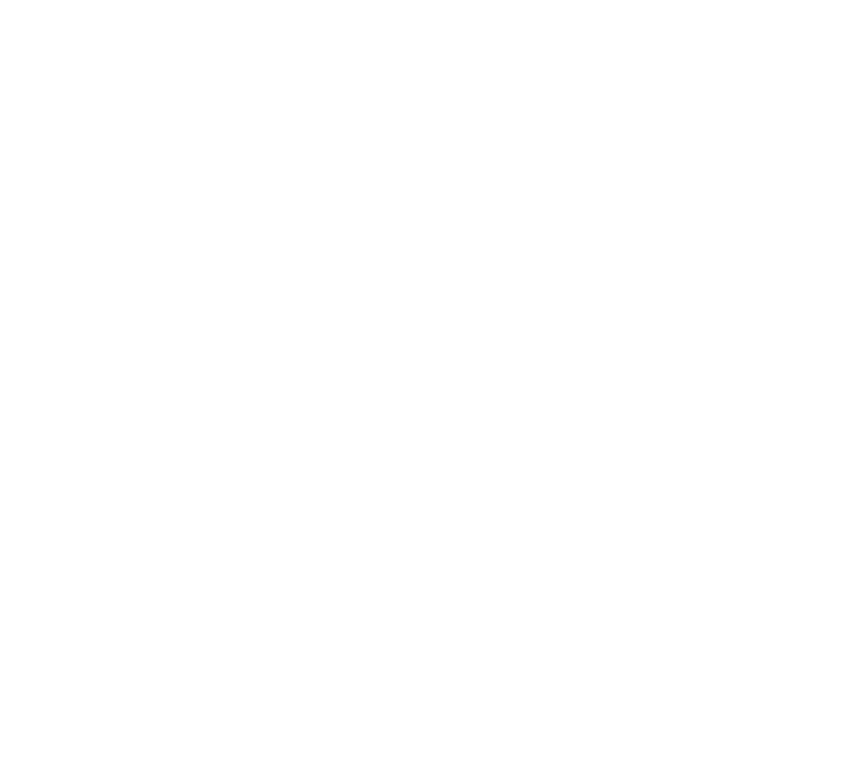
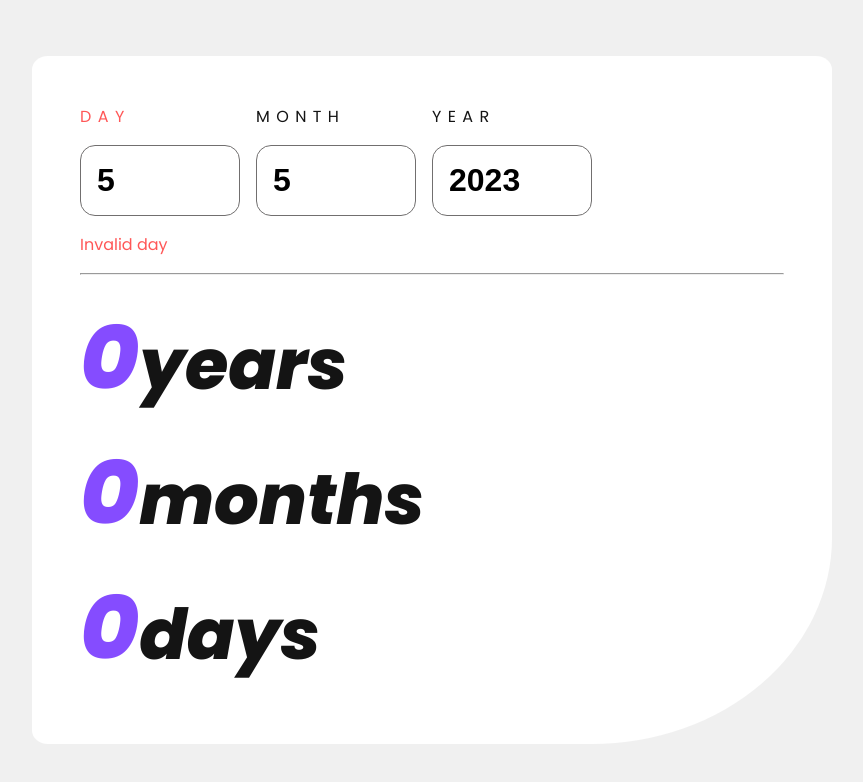
Before and after one commit to dantnad/FM-age-calculator, a React (Create React App) app: page / in a window 1280 px wide. Shown: the top 782 px of the page, without its empty margins (208-1071 px from the left). Built offline with nearby package versions, Linux system fonts and the light colour scheme.

Commit message:
Core styles

```diff
--- a/package.json
+++ b/package.json
@@ -9,6 +9,7 @@
     "react": "^18.2.0",
     "react-dom": "^18.2.0",
     "react-scripts": "5.0.1",
+    "styled-components": "^5.3.10",
     "web-vitals": "^2.1.4"
   },
   "scripts": {
--- a/public/index.html
+++ b/public/index.html
@@ -24,7 +24,13 @@
       work correctly both with client-side routing and a non-root public URL.
       Learn how to configure a non-root public URL by running `npm run build`.
     -->
-    <title>React App</title>
+    <link rel="preconnect" href="https://fonts.googleapis.com" />
+    <link rel="preconnect" href="https://fonts.gstatic.com" crossorigin />
+    <link
+      href="https://fonts.googleapis.com/css2?family=Poppins:ital,wght@0,400;0,700;1,800&display=swap"
+      rel="stylesheet"
+    />
+    <title>Age calculator</title>
   </head>
   <body>
     <noscript>You need to enable JavaScript to run this app.</noscript>
--- a/src/App.js
+++ b/src/App.js
@@ -1,10 +1,55 @@
+import Card from "./components/card/card";
+import Input from "./components/input/input";
+import Result from "./components/result/result";
+import { useState } from "react";
+
 function App() {
+  const today = new Date();
+  const [day, setDay] = useState(today.getDate());
+  const [month, setMonth] = useState(today.getMonth() + 1);
+  const [year, setYear] = useState(today.getFullYear());
+  const birthDate = new Date(year, month - 1, day);
+
   return (
     <div className='App'>
-      <div>
-        <div></div>
-        <div></div>
-      </div>
+      <Card>
+        <div className='input-group'>
+          <Input
+            label='Day'
+            value={day}
+            onChange={(event) => {
+              setDay(event.target.value);
+            }}
+            min={1}
+            max={31}
+            warning='Invalid day'
+          />
+          <Input
+            label='month'
+            value={month}
+            onChange={(event) => {
+              setMonth(event.target.value);
+            }}
+            min={1}
+            max={12}
+            // warning='Invalid month'
+          />
+          <Input
+            label='year'
+            value={year}
+            onChange={(event) => {
+              setYear(event.target.value);
+            }}
+            warning=''
+          />
+        </div>
+        <hr />
+        <div>
+          <Result unit='years' amount={0} />
+          <Result unit='months' amount={0} />
+          <Result unit='days' amount={0} />
+        </div>
+      </Card>
     </div>
   );
 }
--- /dev/null
+++ b/src/components/card/card.jsx
@@ -0,0 +1,19 @@
+import styled from "styled-components";
+
+export default styled.div`
+  display: flex;
+  flex-direction: column;
+  gap: 1rem;
+  padding: 3rem;
+  border-radius: 2% 2% 30% 2%;
+  background-color: var(--color-white, white);
+  width: clamp(10rem, 50rem, 50rem);
+
+  > .input-group {
+    display: flex;
+    flex-direction: row;
+    justify-content: start;
+    align-items: start;
+    gap: 1rem;
+  }
+`;
--- a/src/components/input/input.jsx
+++ b/src/components/input/input.jsx
@@ -1,5 +1,40 @@
 import styled from "styled-components";
 
-const Input = styled.input``;
+const Input = styled.input`
+  font-size: var(--fontsize-input, 1rem);
+  font-weight: 700;
+  width: 10rem;
+  border-radius: 15px;
+  border: 0.2px solid var(--color-smoke-grey, black);
+  padding: 1rem;
+`;
 
-export default Input;
+const Label = styled.label`
+  letter-spacing: 0.4rem;
+`;
+
+const Warning = styled.p`
+  color: var(--color-error, red);
+`;
+
+const Component = ({ label, value, onChange, warning, className }) => {
+  return (
+    <div className={className}>
+      <Label>{label.toUpperCase()}</Label>
+      <Input type='number' value={value} onChange={onChange} />
+      {warning && <Warning>{warning}</Warning>}
+    </div>
+  );
+};
+
+export default styled(Component)`
+  display: flex;
+  flex-direction: column;
+  justify-content: center;
+  align-items: start;
+  gap: 1rem;
+  ${(props) =>
+    props.warning
+      ? "color: var(--color-error, red);"
+      : "color: var(--color-off-black, black);"}
+`;
--- a/src/components/result/result.jsx
+++ b/src/components/result/result.jsx
@@ -1,14 +1,29 @@
 import styled from "styled-components";
 
-const Result = ({ amount, unit }) => {
+const Result = ({ amount, unit, className }) => {
   return (
-    <>
+    <div className={className}>
       <h2>{amount}</h2>
       <h3>{unit}</h3>
-    </>
+    </div>
   );
 };
 
-export default styled`
+export default styled(Result)`
+  display: flex;
+  flex-direction: row;
+  align-items: baseline;
 
+  margin: 0;
+  font-size: var(--fontsize-result, 6rem);
+  font-weight: var(--font-black);
+  font-style: italic;
+
+  h2 {
+    color: var(--color-primary, purple);
+  }
+
+  h3 {
+    color: var(--color-off-black, black);
+  }
 `;
--- a/src/index.css
+++ b/src/index.css
@@ -7,9 +7,10 @@
   --color-smoke-grey: hsl(0, 1%, 44%);
   --color-off-black: hsl(0, 0%, 8%);
   --fontsize-input: 32px;
+  --fontsize-result: 60px;
   --font-regular: '400';
   --font-bold: '700';
-  --font-black: '800i';
+  --font-black: '800';
   --break-mobile: 375px;
   --break-desktop: 1440px;
 }
@@ -20,6 +21,23 @@
   padding: 0;
 }
 
+input::-webkit-outer-spin-button,
+input::-webkit-inner-spin-button {
+  -webkit-appearance: none;
+  margin: 0;
+}
+
+/* Firefox */
+input[type=number] {
+  -moz-appearance: textfield;
+}
+
 body{
+  height: 100vh;
+  background-color: var(--color-off-white);
   font-family: 'Poppins', sans-serif;
+  display: flex;
+  flex-direction: column;
+  justify-content: center;
+  align-items: center;
 }
```
Also changed, not shown: desktop-completed.jpg (added), src/components/button/button.jsx (added), 1 other file (tests, documents, lock files or other folders).
